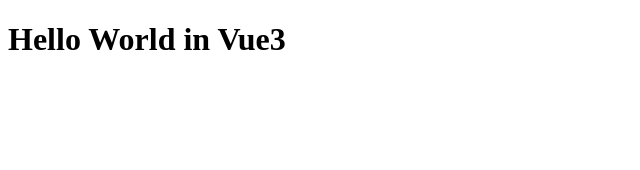
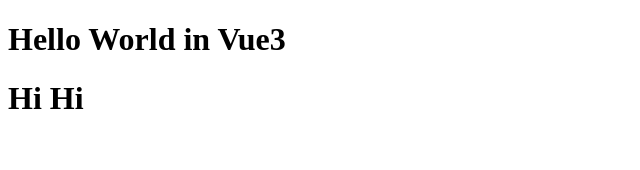
Before and after one commit to earthjakebae/earth-front, a Vue app: page / in a window 1280 px wide. Shown: the top 170 px of the page, without its empty margins (0-640 px from the left). Built offline with nearby package versions, Linux system fonts and the light colour scheme.

Commit message:
메세지 추가

```diff
--- a/src/components/HelloWorld.vue
+++ b/src/components/HelloWorld.vue
@@ -1,6 +1,7 @@
 <template>
   <div class="hello">
     <h1>{{ msg }}</h1>
+    <h1>Hi Hi</h1>
   </div>
 </template>
 
```
